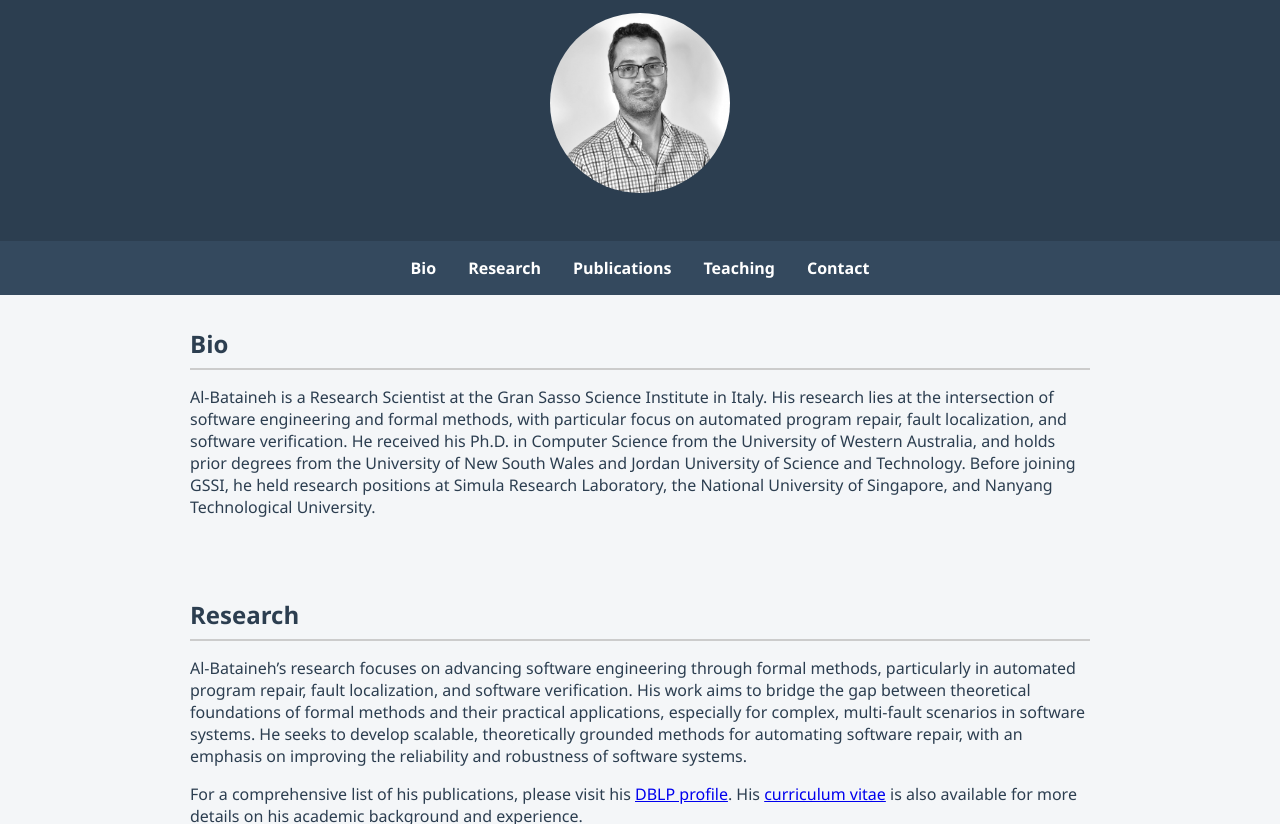
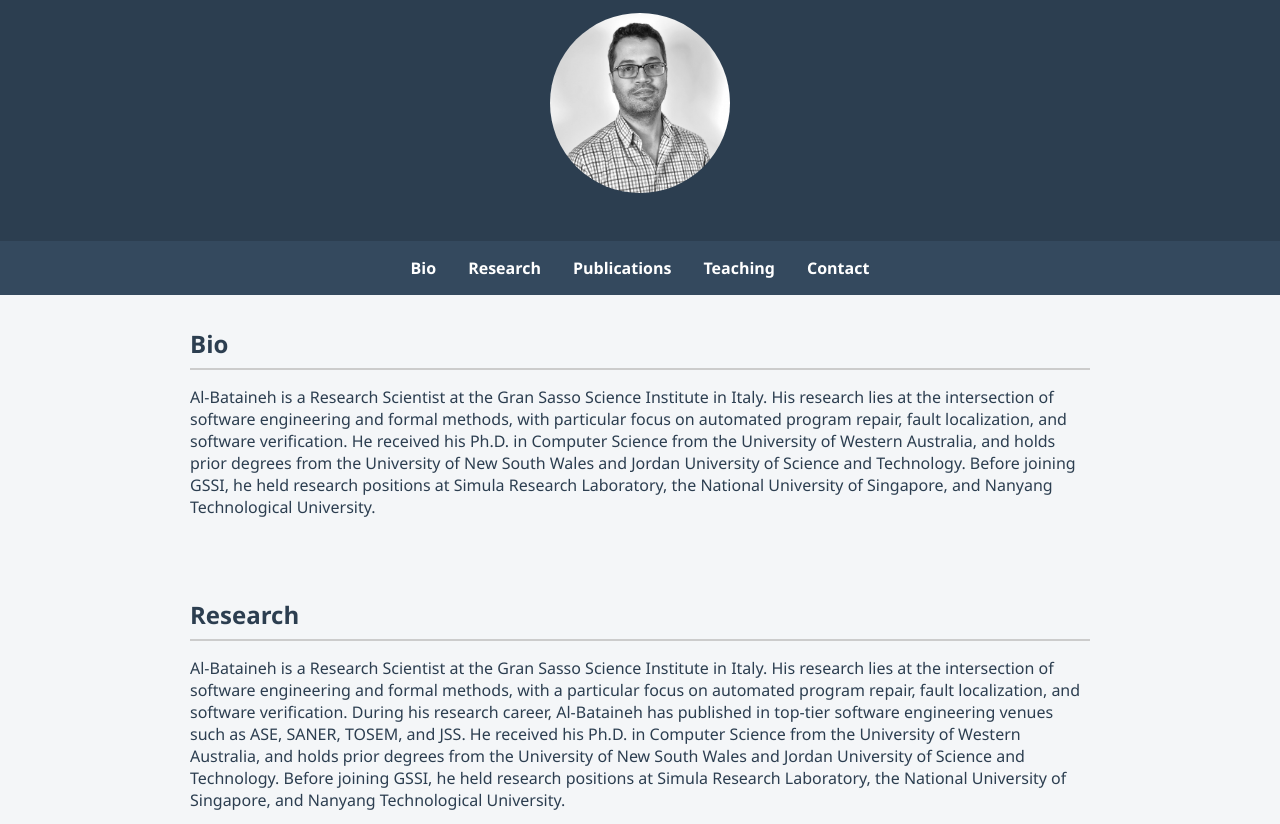
Before and after one commit to Omarbat92/omar-website, a plain HTML site: page index.html in a window 1280 px wide. Shown: the part 121-945 px from the top of the page. Drawn offline with Linux system fonts and the light colour scheme.

Commit message:
Update index.html

```diff
--- a/index.html
+++ b/index.html
@@ -91,7 +91,7 @@
 
 <section id="research">
   <h2>Research</h2>
-  <p>Al-Bataineh’s research focuses on advancing software engineering through formal methods, particularly in automated program repair, fault localization, and software verification. His work aims to bridge the gap between theoretical foundations of formal methods and their practical applications, especially for complex, multi-fault scenarios in software systems. He seeks to develop scalable, theoretically grounded methods for automating software repair, with an emphasis on improving the reliability and robustness of software systems.</p>
+  <p>Al-Bataineh is a Research Scientist at the Gran Sasso Science Institute in Italy. His research lies at the intersection of software engineering and formal methods, with a particular focus on automated program repair, fault localization, and software verification. During his research career, Al-Bataineh has published in top-tier software engineering venues such as ASE, SANER, TOSEM, and JSS. He received his Ph.D. in Computer Science from the University of Western Australia, and holds prior degrees from the University of New South Wales and Jordan University of Science and Technology. Before joining GSSI, he held research positions at Simula Research Laboratory, the National University of Singapore, and Nanyang Technological University.</p>
   <p>For a comprehensive list of his publications, please visit his <a href="https://dblp.org/pid/27/8038.html" target="_blank">DBLP profile</a>. His <a href="omar-cv.pdf" download>curriculum vitae</a> is also available for more details on his academic background and experience.</p>
 </section>
 
```
